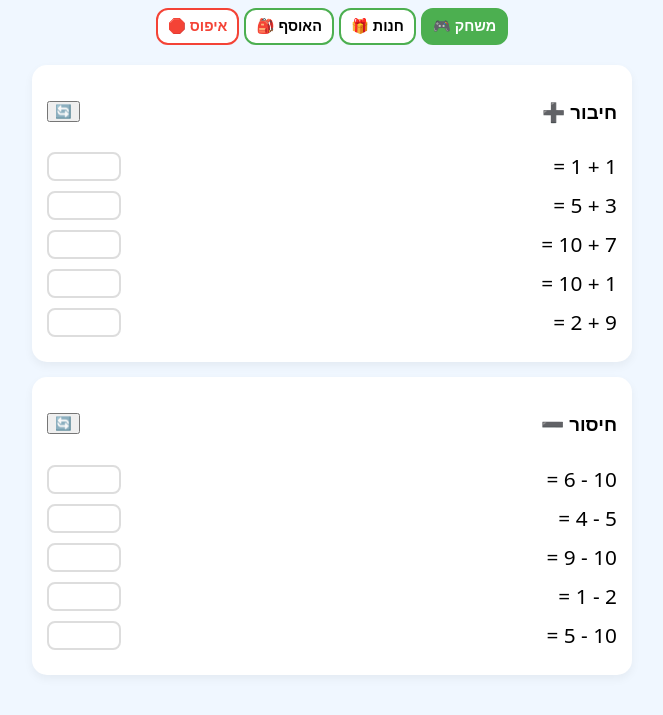
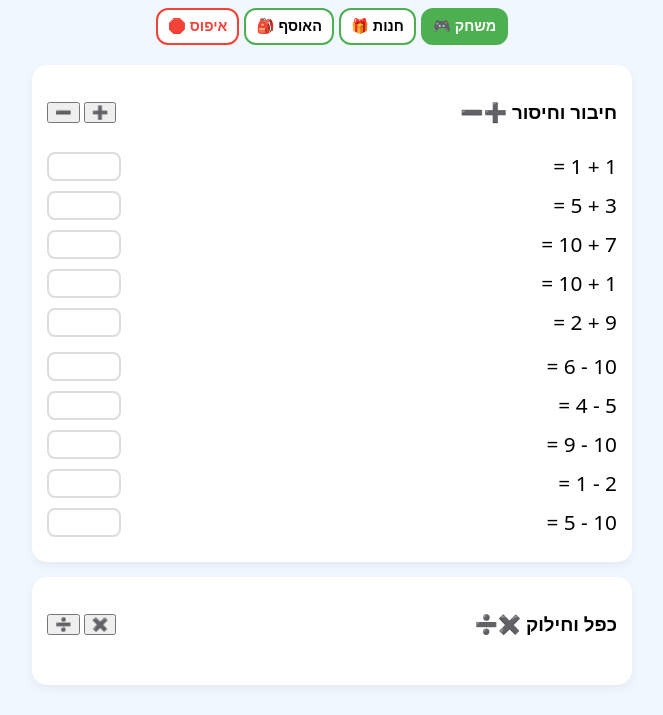
Before and after one commit to losha24/Carton, a plain HTML site: page index.html in a window 1280 px wide. Shown: the part 166-881 px from the top of the page, without its empty margins (308-971 px from the left). Drawn offline with Linux system fonts and the light colour scheme.

Commit message:
Update index.html

```diff
--- a/index.html
+++ b/index.html
@@ -3,8 +3,8 @@
 <head>
     <meta charset="UTF-8">
     <meta name="viewport" content="width=device-width, initial-scale=1.0">
-    <title>אלופי המתמטיקה - V1.0.1</title>
-    <link rel="stylesheet" href="style.css?v=1.0.1">
+    <title>אלופי המתמטיקה - V1.0.2</title>
+    <link rel="stylesheet" href="style.css?v=1.0.2">
     <link rel="manifest" href="manifest.json">
     <link rel="icon" type="image/png" href="icon.PNG">
     <link rel="apple-touch-icon" href="icon.PNG">
@@ -30,17 +30,26 @@
         <main id="view-play" class="view active-view">
             <div class="exercise-section card">
                 <div class="section-header">
-                    <h3>חיבור ➕</h3>
-                    <button class="refresh-small" onclick="window.refreshTable('addition')">🔄</button>
+                    <h3>חיבור וחיסור ➕➖</h3>
+                    <div>
+                        <button class="refresh-small" onclick="window.refreshTable('addition')">➕</button>
+                        <button class="refresh-small" onclick="window.refreshTable('subtraction')">➖</button>
+                    </div>
                 </div>
                 <div id="addition-table" class="math-grid"></div>
+                <div id="subtraction-table" class="math-grid" style="margin-top:15px"></div>
             </div>
+
             <div class="exercise-section card">
                 <div class="section-header">
-                    <h3>חיסור ➖</h3>
-                    <button class="refresh-small" onclick="window.refreshTable('subtraction')">🔄</button>
+                    <h3>כפל וחילוק ✖️➗</h3>
+                    <div>
+                        <button class="refresh-small" onclick="window.refreshTable('multiplication')">✖️</button>
+                        <button class="refresh-small" onclick="window.refreshTable('division')">➗</button>
+                    </div>
                 </div>
-                <div id="subtraction-table" class="math-grid"></div>
+                <div id="multiplication-table" class="math-grid"></div>
+                <div id="division-table" class="math-grid" style="margin-top:15px"></div>
             </div>
         </main>
 
@@ -52,6 +61,6 @@
             <div id="my-items" class="items-grid"></div>
         </main>
     </div>
-    <script src="app.js?v=1.0.1"></script>
+    <script src="app.js?v=1.0.2"></script>
 </body>
 </html>
```
